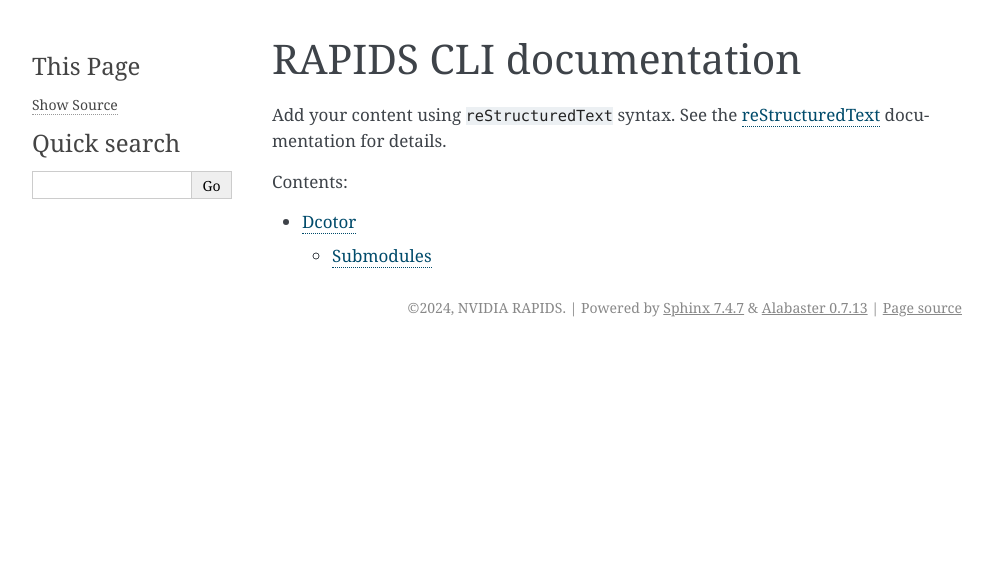
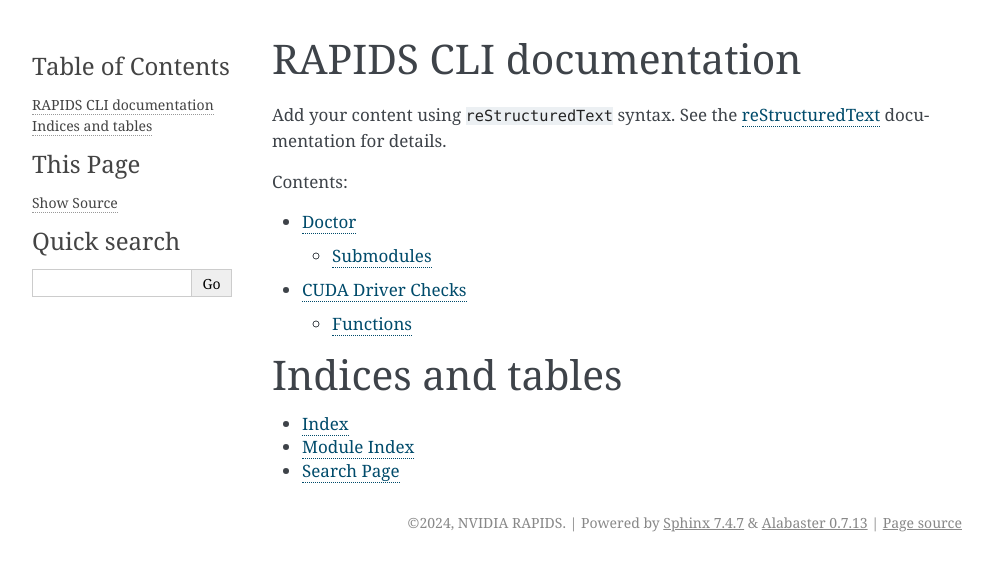
Before and after one commit to rapidsai/rapids-cli, a Sphinx documentation site: the page built from docs/source/index.rst, in a window 1280 px wide. Shown: the top 571 px of the page, without its empty margins (148-1141 px from the left). Built offline with Sphinx 7.4.7, drawn with Linux system fonts in a browser that asks for light colours.

Commit message:
added cuda documentation

```diff
--- a/docs/source/doctor.rst
+++ b/docs/source/doctor.rst
@@ -1,6 +1,6 @@
 .. _doctor:
 
-Dcotor
+Doctor
 =========
 
 Overview of Doctor.
--- a/docs/source/index.rst
+++ b/docs/source/index.rst
@@ -16,3 +16,12 @@
    :caption: Contents:
 
    doctor
+   cuda_driver
+
+
+Indices and tables
+===================
+
+* :ref:`genindex`
+* :ref:`modindex`
+* :ref:`search`
```
Also changed, not shown: docs/source/cuda_driver.rst (added, +35 -0 lines).
